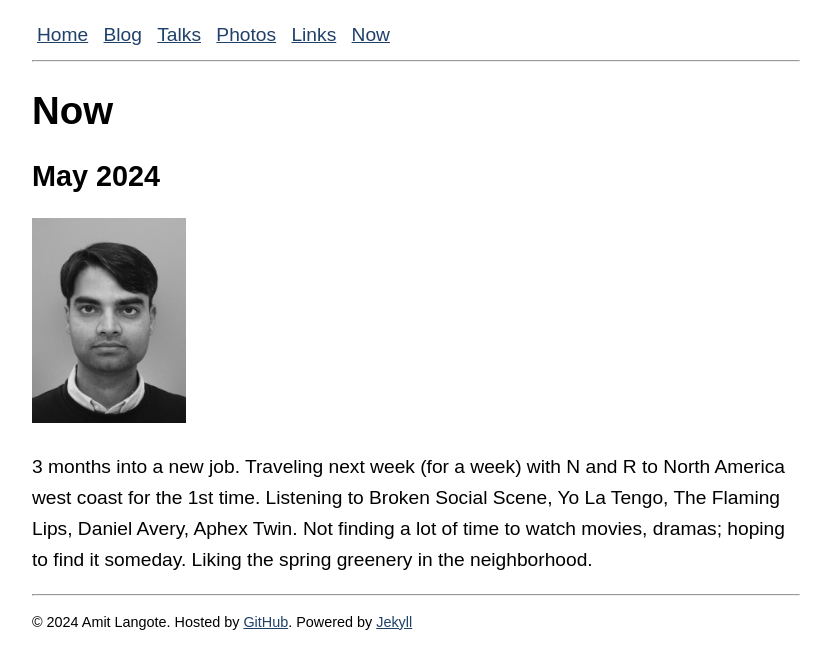
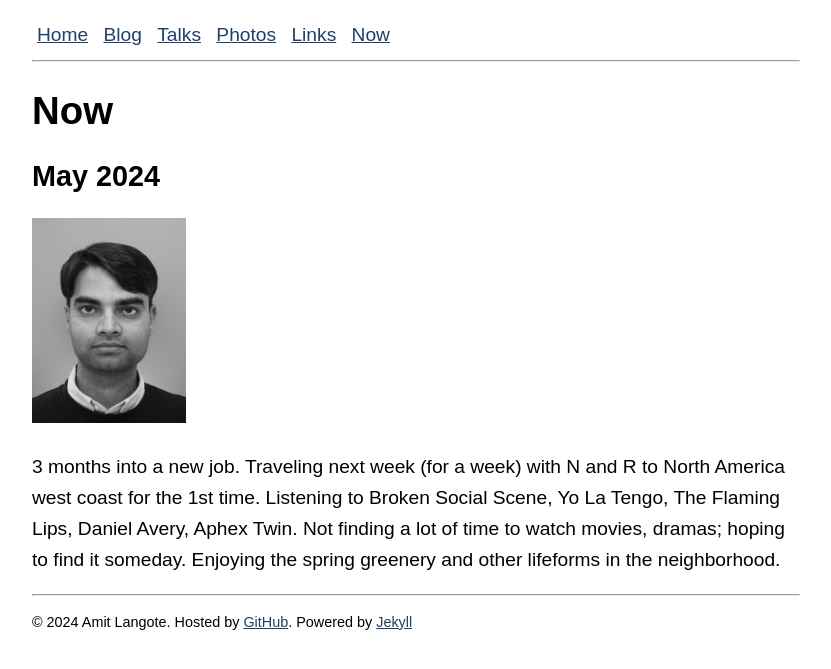
Before and after one commit to amitlan/website, a Jekyll site: the page built from now/index.md, in a window 1280 px wide. Shown: the top 669 px of the page, without its empty margins (224-1055 px from the left). Built offline with Jekyll 4.4.1, drawn with Linux system fonts in a browser that asks for light colours.

Commit message:
Update /now/index.md
May 2024

```diff
--- a/now/index.md
+++ b/now/index.md
@@ -8,5 +8,5 @@ last_updated: 2024-05-24
 
 <img class="center-fit" src="/files/me2.jpeg" alt="May 2024" id="left"/>
 <p>
-  3 months into a new job.  Traveling next week (for a week) with N and R to North America west coast for the 1st time. Listening to Broken Social Scene, Yo La Tengo, The Flaming Lips, Daniel Avery, Aphex Twin.  Not finding a lot of time to watch movies, dramas; hoping to find it someday.  Liking the spring greenery in the neighborhood.
+  3 months into a new job.  Traveling next week (for a week) with N and R to North America west coast for the 1st time. Listening to Broken Social Scene, Yo La Tengo, The Flaming Lips, Daniel Avery, Aphex Twin.  Not finding a lot of time to watch movies, dramas; hoping to find it someday.  Enjoying the spring greenery and other lifeforms in the neighborhood.
 </p>
```
